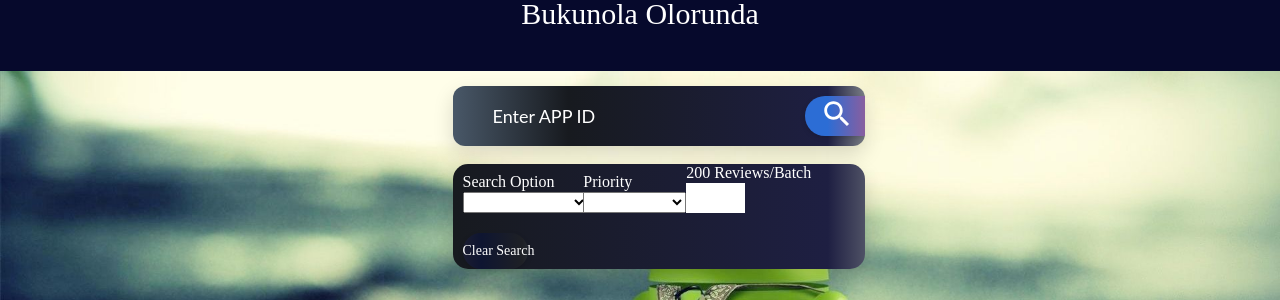
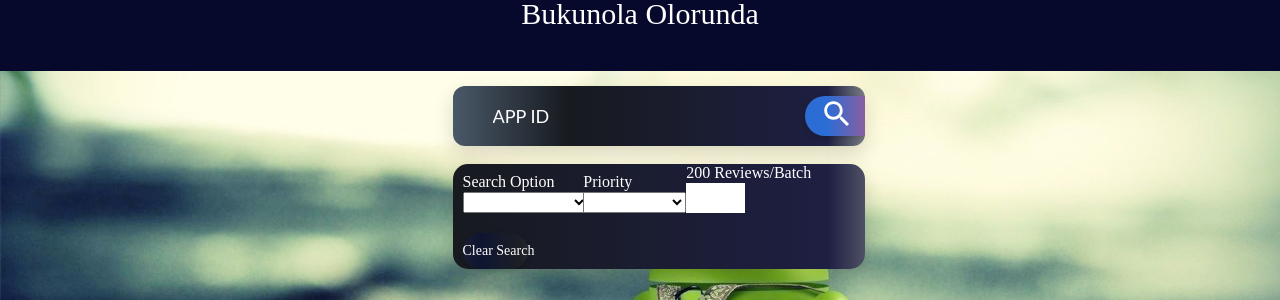
Before and after one commit to nuel01/app_priority, a Flask app: page / in a window 1280 px wide. Shown: the part 209-509 px from the top of the page. Run offline with Flask 2, Linux system fonts and the light colour scheme; some libraries are stand-ins or nearby versions.

Commit message:
Update index.html

```diff
--- a/templates/index.html
+++ b/templates/index.html
@@ -14,7 +14,7 @@
     <script src="{{url_for('static', filename='js/main.js')}}"></script>
 
 
-	<title>App Reviews Priotization</title>
+	<title>App Reviews Prioritization</title>
 	<style>
 
   .s010 form .inner-form .btn {
@@ -77,7 +77,7 @@
 
           <div class="basic-search">
             <div class="input-field">
-              <input id="q" type="search" style="color:white;" name='q' placeholder="Enter APP ID" required/ >
+              <input id="q" type="search" style="color:white;" name='q' placeholder="APP ID" required/ >
               <div class="icon-wrap">
 				  <button type="submit" class="btn-search" id="query">
 
```
